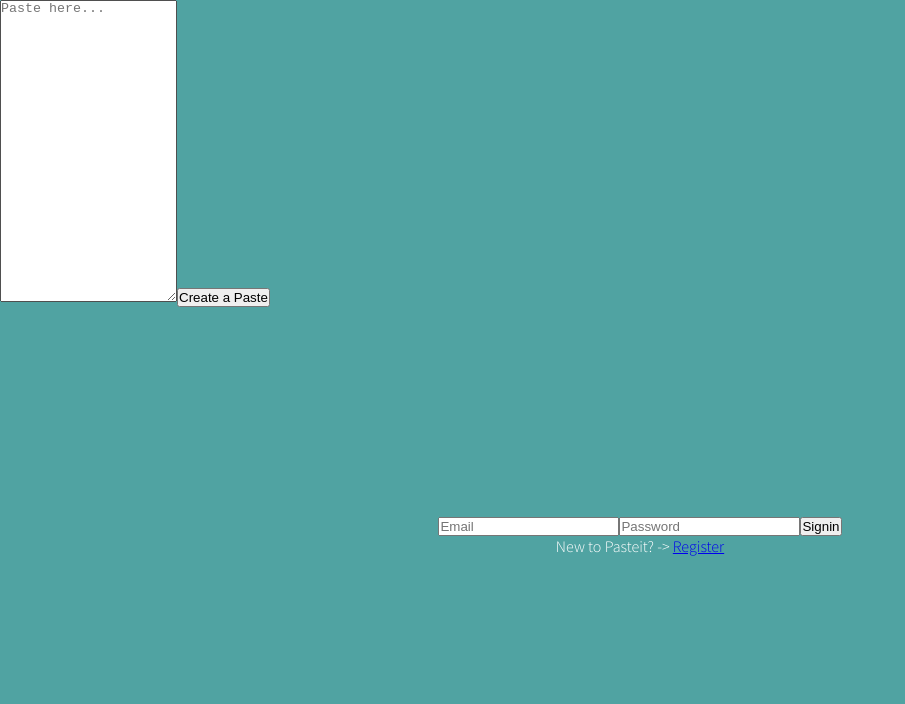
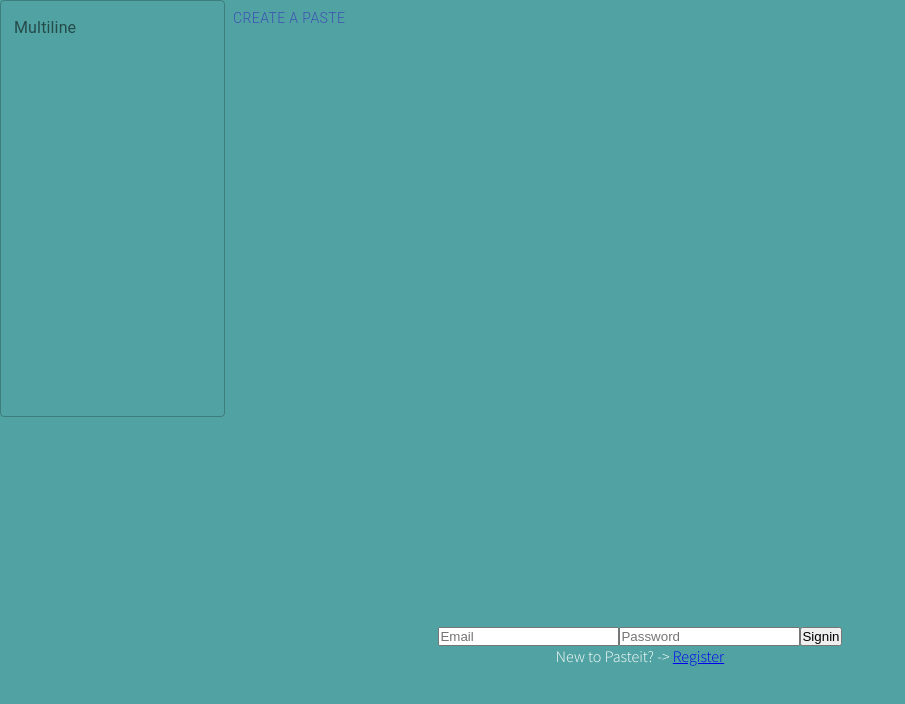
Before and after one commit to yaomengting/pasteit-ui, a React (Create React App) app: page /signin in a window 1280 px wide. Shown: the top 704 px of the page, without its empty margins (0-905 px from the left). Built offline with nearby package versions, Linux system fonts and the light colour scheme.

Commit message:
feat: update CreatePaste function

```diff
--- a/src/components/CreatePaste.jsx
+++ b/src/components/CreatePaste.jsx
@@ -1,5 +1,6 @@
 import React, { useState } from "react";
-
+import {Button, TextField} from "@material-ui/core"
+const userService = require('../services/paste');
 
 function CreatePaste(props){
 
@@ -7,9 +8,20 @@ function CreatePaste(props){
         content:"",
     })
 
-    function handleClick() {
-        console.log("i am l");
-        console.log(data);
+    async function handleClick() {
+        const paste = {
+            content: data.content
+        }
+        const createRes = await userService.createPaste(paste);
+
+
+        if (createRes == true) {
+            console.log('Create a new paste');
+
+            return paste.content;
+        } else {
+            console.log('Create a paste failed');
+        }
     }
 
     function updateContentText(event) {
@@ -26,13 +38,18 @@ function CreatePaste(props){
 
     return (
         <div>
-            <textarea onChange={updateContentText}
-              name="content"
+            <TextField
+            name="content"
               placeholder="Paste here..."
-              rows="20"
+            onChange={updateContentText}
+          id="content"
+          label="Multiline"
+          multiline
+          rows={20}
+          variant="outlined"
+        />
 
-            />
-            <button onClick={handleClick}>Create a Paste</button>
+            <Button color="primary" onClick={handleClick}>Create a Paste</Button>
         </div>
     );
 }
```
